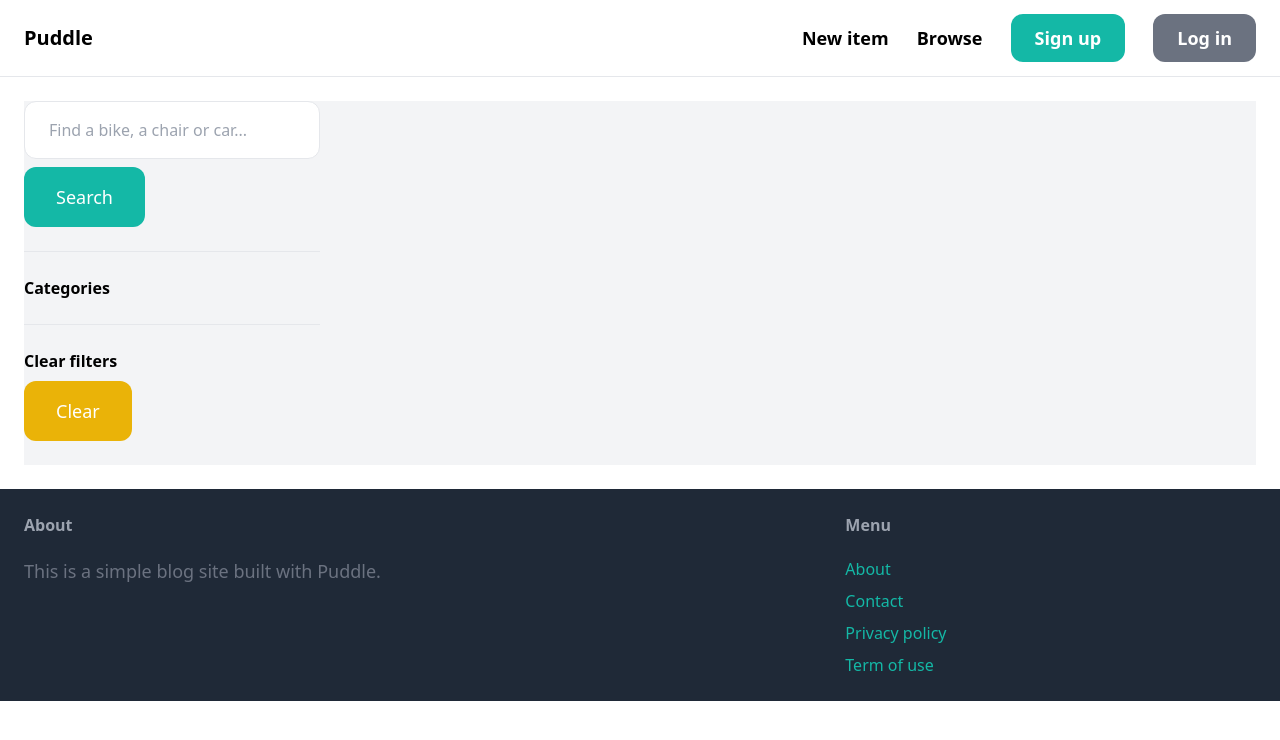
After one commit to Terry9022/Puddle, a Django app: page /items/ in a window 1280 px wide. The commit adds this page. Shown: the top 740 px of the page. Run offline with Django 5.2, Linux system fonts and the light colour scheme; data that the repository does not hold is empty; some libraries are stand-ins or nearby versions.

Commit message:
add Searching

```diff
--- a/puddle/core/templates/core/base.html
+++ b/puddle/core/templates/core/base.html
@@ -16,7 +16,7 @@
       <a href="/" class="text-xl font-semibold">Puddle</a>
       <div class="space-x-6">
         <a href="{% url 'item:new' %}" class="text-lg font-semibold hover:text-gray-500">New item</a>
-        <a href="#" class="text-lg font-semibold hover:text-gray-500">Browse</a>
+        <a href="{% url 'item:items' %}" class="text-lg font-semibold hover:text-gray-500">Browse</a>
 
         {% if user.is_authenticated %}
           <a href="#" class="px-6 py-3 text-lg font-semibold bg-teal-500 text-white rounded-xl hover:bg-teal-700">Inbox</a>
--- /dev/null
+++ b/puddle/item/templates/item/items.html
@@ -0,0 +1,52 @@
+{% extends 'core/base.html' %}
+
+{% block title %}
+  Items
+{% endblock %}
+
+{% block content %}
+  <div class="pb-6 grid grid-cols-4 gap-4 bg-gray-100">
+    <div class="col-span-1">
+      <form method="get" action="{% url 'item:items' %}">
+        <input name="query" class="w-full py-4 px-6 border rounded-xl" type="text" value="{{ query }}" placeholder="Find a bike, a chair or car..." />
+
+        <button class="mt-2 py-4 px-8 text-lg bg-teal-500 text-white rounded-xl">Search</button>
+      </form>
+
+      <hr class="my-6" />
+      <p class="font-semibold">Categories</p>
+      <ul>
+        {% for category in categories %}
+          <li class="py-2 px-2 rounded-xl {% if category.id == category_id %}bg-gray-200{% endif %}">
+            <a href="{% url 'item:items' %}?query={{ query }}&category={{ category.id }}">{{ category.name }}</a>
+          </li>
+        {% endfor %}
+      </ul>
+      <hr class="my-6" />
+      <p class="font-semibold">Clear filters</p>
+      <ul>
+        <li>
+          <a href="{% url 'item:items' %}" class="mt-2 py-4 px-8 inline-block bg-yellow-500 text-lg rounded-xl text-white">Clear</a>
+        </li>
+      </ul>
+    </div>
+
+    <div class="col-span-3">
+      <div class="grid grid-cols-3 gap-3">
+        {% for item in items %}
+          <div>
+            <a href="{% url 'item:detail' item.id %}">
+              <div>
+                <img src="{{ item.image.url }}" class="rounded-t-xl" />
+              </div>
+              <div class="p-6 bg-white rounded-b-xl">
+                <h2 class="text-2xl">{{ item.name }}</h2>
+                <p class="text-gray-500">Price: {{ item.price }}</p>
+              </div>
+            </a>
+          </div>
+        {% endfor %}
+      </div>
+    </div>
+  </div>
+{% endblock %}
--- a/puddle/item/urls.py
+++ b/puddle/item/urls.py
@@ -5,6 +5,7 @@ from . import views
 app_name = 'item'
 
 urlpatterns = [
+    path('', views.items, name='items'),
     path('new/', views.new, name="new"),
     path('<int:pk>/', views.detail, name='detail'),
     path('<int:pk>/delete/', views.delete, name='delete'),
--- a/puddle/item/views.py
+++ b/puddle/item/views.py
@@ -1,8 +1,29 @@
 from django.contrib.auth.decorators import login_required
+from django.db.models import Q
 from django.shortcuts import render, get_object_or_404, redirect
 
 from .forms import NewItemForm, EditItemForm
-from .models import Item
+from .models import Item, Category
+
+def items(request):
+    query = request.GET.get('query', '')
+    category_id = request.GET.get('category', 0)
+    categories = Category.objects.all()
+    items = Item.objects.filter(is_sold=False)
+
+    if category_id:
+        items = items.filter(category_id=category_id)
+
+    if query:
+        items = items.filter(Q(name__icontains=query) | Q(description__icontains=query))
+
+    return render(request, 'item/items.html',{
+        'items': items,
+        'query': query,
+        'categories': categories,
+        'category_id': int(category_id)
+    })
+
 
 def detail(request, pk):
     item = get_object_or_404(Item, pk=pk)
```
